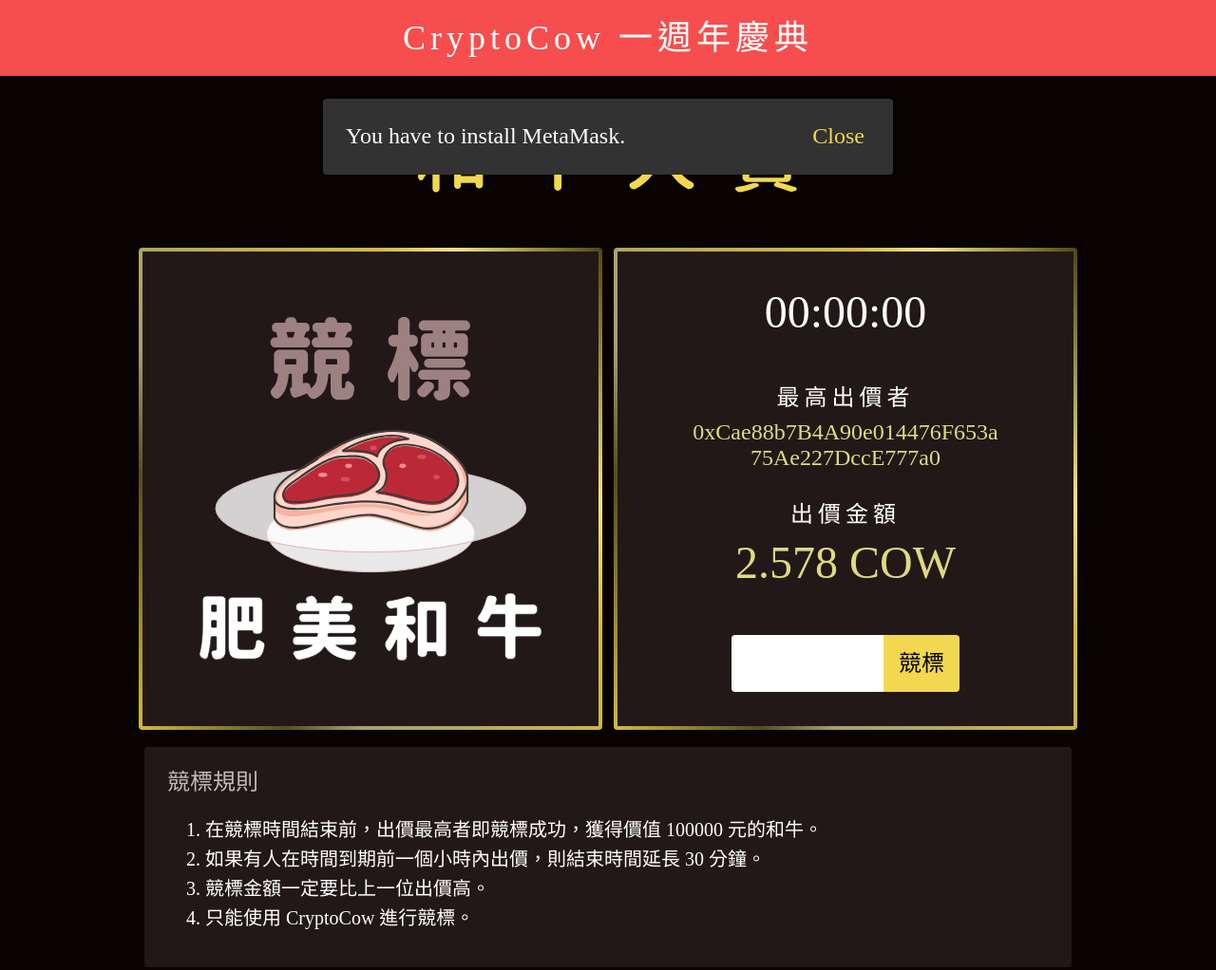
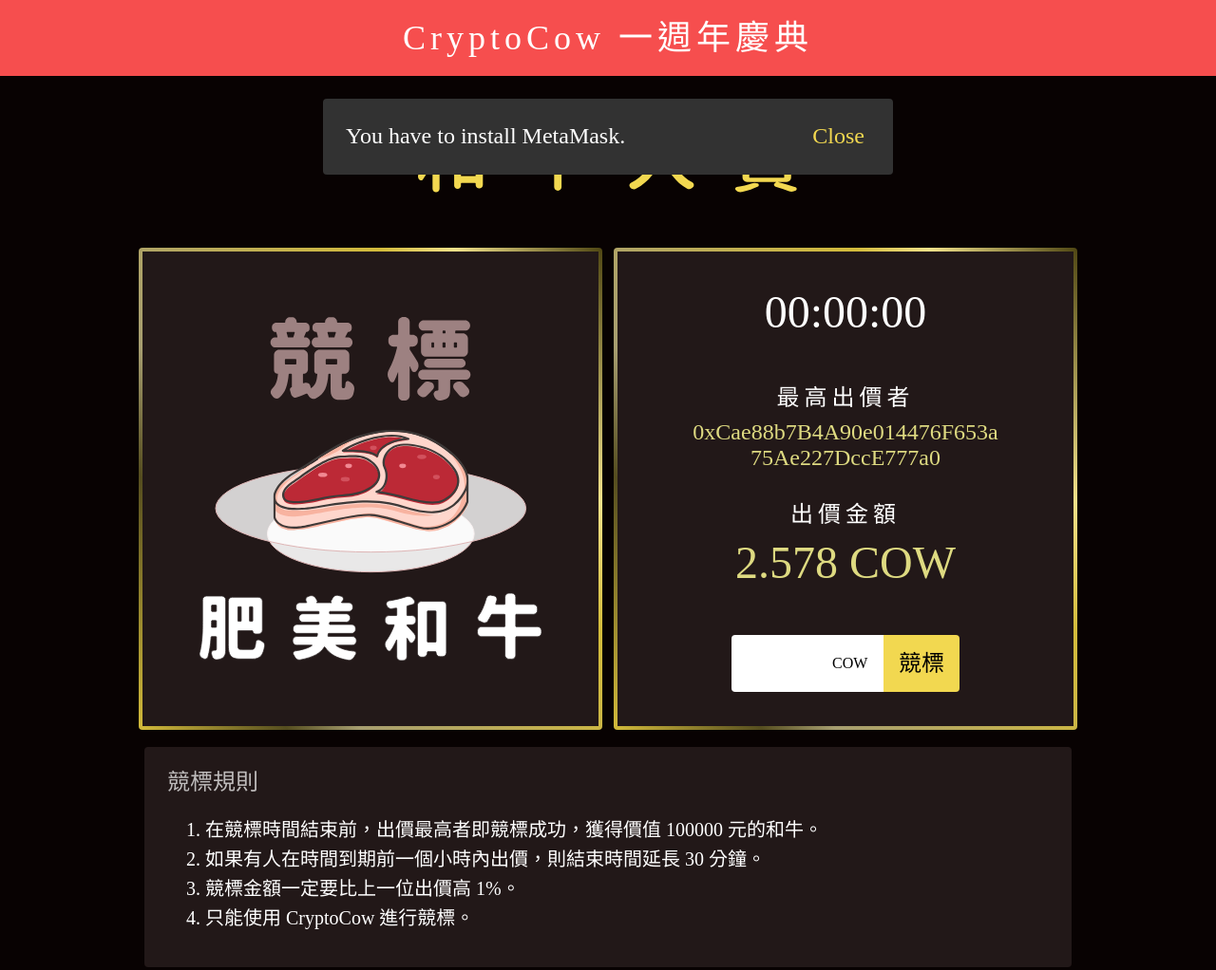
Before and after one commit to Xiawpohr/beef-auction, a website: page public/index.html in a window 1280 px wide. Shown: the top 1022 px of the page at 95% size. Drawn offline with Linux system fonts and the light colour scheme.

Commit message:
feat: add input unit

```diff
--- a/public/css/style.css
+++ b/public/css/style.css
@@ -175,6 +175,21 @@
   border-top-left-radius: 4px;
   border-bottom-left-radius: 4px;
   line-height: 60px;
+  display: flex;
+  align-items: center;
+  background-color: white;
+}
+
+.bid-input__field-input {
+  width: 90px;
+  border: none;
+  outline: none;
+  background-color: transparent;
+  color: black;
+}
+
+.bid-input__field-unit {
+  color: black;
 }
 
 .bid-input__button {
--- a/public/index.html
+++ b/public/index.html
@@ -43,7 +43,10 @@
               <div class="bidding-price">2.578 COW</div>
             </div>
             <div class="bid-input">
-              <input class="bid-input__field" type="number">
+              <div class="bid-input__field">
+                <input class="bid-input__field-input" type="number" />
+                <div class="bid-input__field-unit">COW</div>
+              </div>
               <button class="bid-input__button" type="button">競標</button>
             </div>
           </div>
@@ -55,7 +58,7 @@
       <ol>
         <li>在競標時間結束前，出價最高者即競標成功，獲得價值 100000 元的和牛。</li>
         <li>如果有人在時間到期前一個小時內出價，則結束時間延長 30 分鐘。</li>
-        <li>競標金額一定要比上一位出價高。</li>
+        <li>競標金額一定要比上一位出價高 1%。</li>
         <li>只能使用 CryptoCow 進行競標。</li>
       </ol>
     </section>
```
